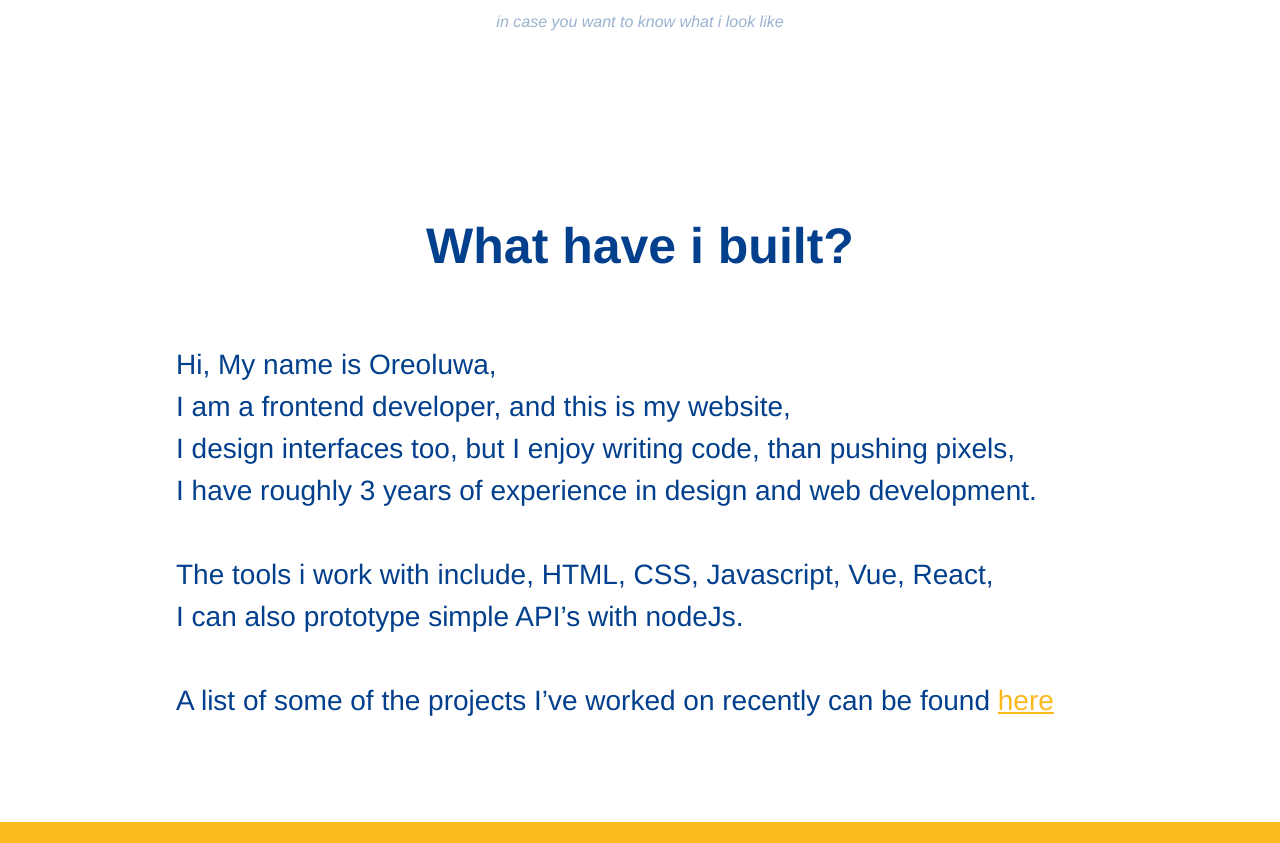
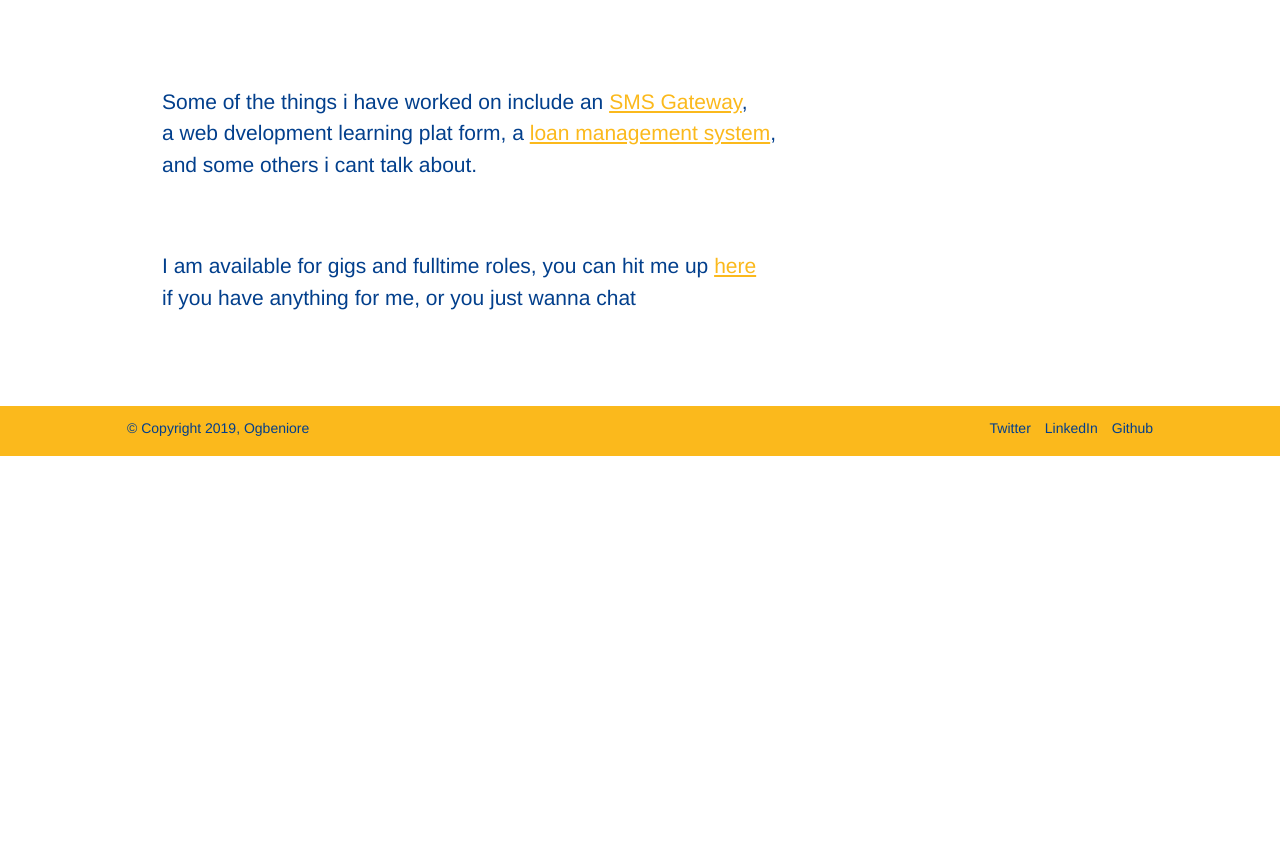
Before and after one commit to ogbeniore/ogbeniore-website, a website: page index.html in a window 1280 px wide. Shown: the part 1957-2800 px from the top of the page. After the commit the page ends 2413 px from the top, so only its background shows below. Drawn offline with nearby package versions, Linux system fonts and the light colour scheme.

Commit message:
add new copy and reduce text size

```diff
--- a/index.html
+++ b/index.html
@@ -37,23 +37,20 @@
             A list of some of the projects I’ve worked on recently can be found <a href="#work"
                 class="accented__link">here</a>
         </p>
-        <img src="./public/images/profile-image.png" alt="Oreoluwa Ojo's face" class="profile__image">
+        <img src="./public/images/profile-image.png" alt="Oreoluwa Ojo's face" class="profile__image"> <br>
         <i class="profile__image__caption">in case you want to know what i look like</i>
     </section>
     <section class="section" id="work">
-        <h2 class="section__header wow fadeInUp">What have i built?</h2>
         <p class="body__text">
-            Hi, My name is Oreoluwa, <br>
-            I am a frontend developer, and this is my website,<br>
-            I design interfaces too, but I enjoy writing code, than pushing pixels,<br>
-            I have roughly 3 years of experience in design and web development.<br>
-            <br>
-            The tools i work with include, HTML, CSS, Javascript, Vue, React,<br>
-            I can also prototype simple API’s with nodeJs.<br>
-            <br>
-            A list of some of the projects I’ve worked on recently can be found <a href="#work"
-                class="accented__link">here</a>
-        </p>
+            Some of the things i have worked on include
+            an <a href="http://atlas-sms.herokuapp.com" class="accented__link">SMS Gateway</a>,<br> a web dvelopment
+            learning plat form, a
+            <a href="http://app.thrift.ng" class="accented__link">loan management system</a>, <br>
+            and some others i cant talk about.<br>
+        </p> <br>
+        <p class="body__text">I am available for gigs and fulltime roles, you can hit me up <a
+                href="mailto:oreeboy@gmail.com?subject=Hey Ore!! I've got a job for you" class="accented__link">here</a>
+            <br> if you have anything for me, or you just wanna chat</p>
     </section>
     <footer class="footer">
         <ul class="footer__menu">
--- a/sass/_general.scss
+++ b/sass/_general.scss
@@ -7,7 +7,10 @@ body {
     height: 100vh;
     background-image: linear-gradient(rgba(2, 63, 140, 0.8),rgba(2, 63, 140, 0.8)), url('../images/hero-image.jpg');
     background-size: cover;
-    background-position: center center;
+    background-attachment: fixed;
+    background-position: center;
+    background-repeat: no-repeat;
+    background-size: cover;
     display: flex;
     justify-content: center;
     align-content: center;
@@ -38,7 +41,7 @@ body {
 }
 .navbar {
     background: #F3F9FD;
-    height: 80px;
+    height: 50px;
     padding: 0 5em;
     display: flex;
     justify-content: space-between;
@@ -56,6 +59,7 @@ body {
             padding: 1em 3em;
             color: $base-color;
             cursor: pointer;
+            font-size: 14px;
             &:hover,
             &.active {
                 border-top: 4px solid $accent-color;
@@ -87,7 +91,7 @@ body {
 .body__text {
     color: $base-color;
     line-height: 1.5;
-    font-size: 28px;
+    font-size: 21px;
     padding: 0 2em;
 }
 .accented__link {
@@ -96,7 +100,7 @@ body {
 }
 .footer {
     background: $accent-color;
-    height: 80px;
+    height: 50px;
     padding: 0 5em;
     display: flex;
     justify-content: space-between;
@@ -107,9 +111,14 @@ body {
         padding: 0;
         margin: 0;
         &__item {
+            font-size: 14px;
+            line-height: 16px;
             padding: 1em 0.5em;
             color: $base-color;
             cursor: pointer;
+            a:hover {
+                text-decoration: underline;
+            }
         }
     }
 }
```
Also changed, not shown: public/css/main.css.
